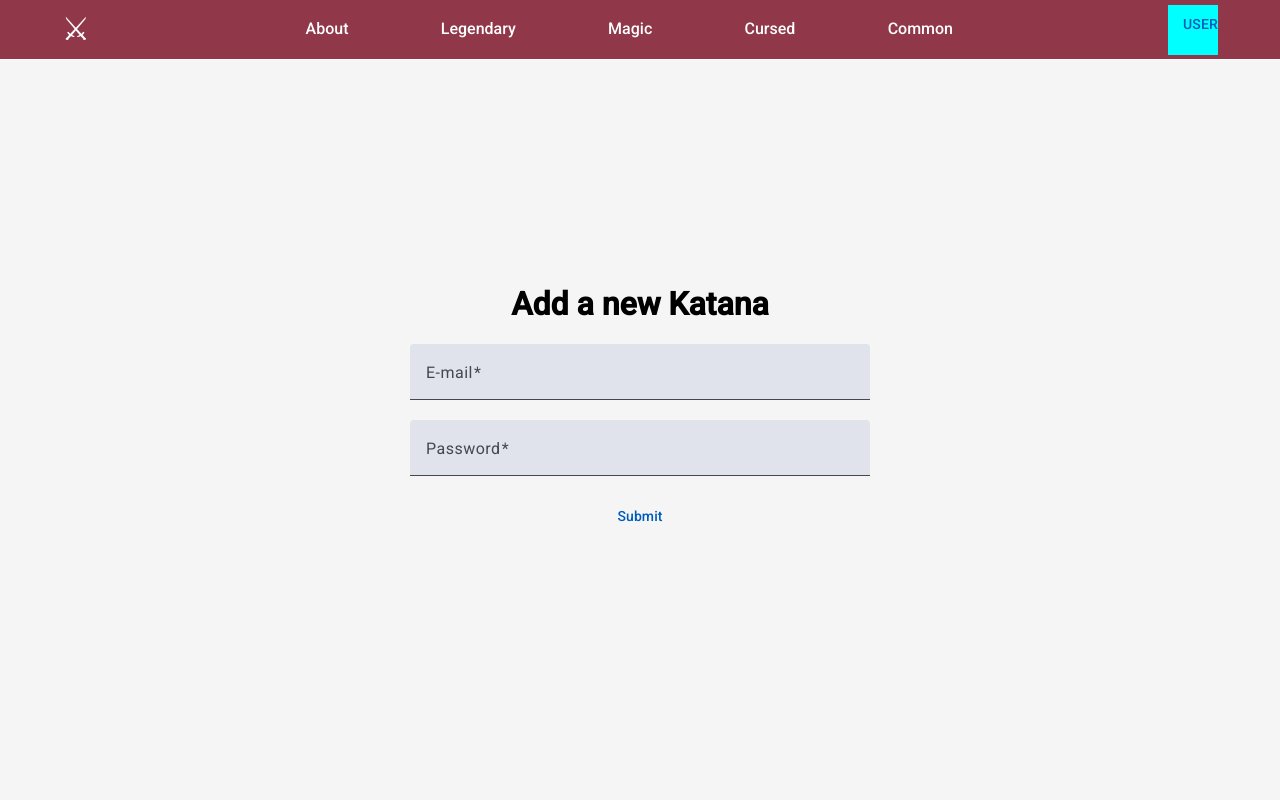
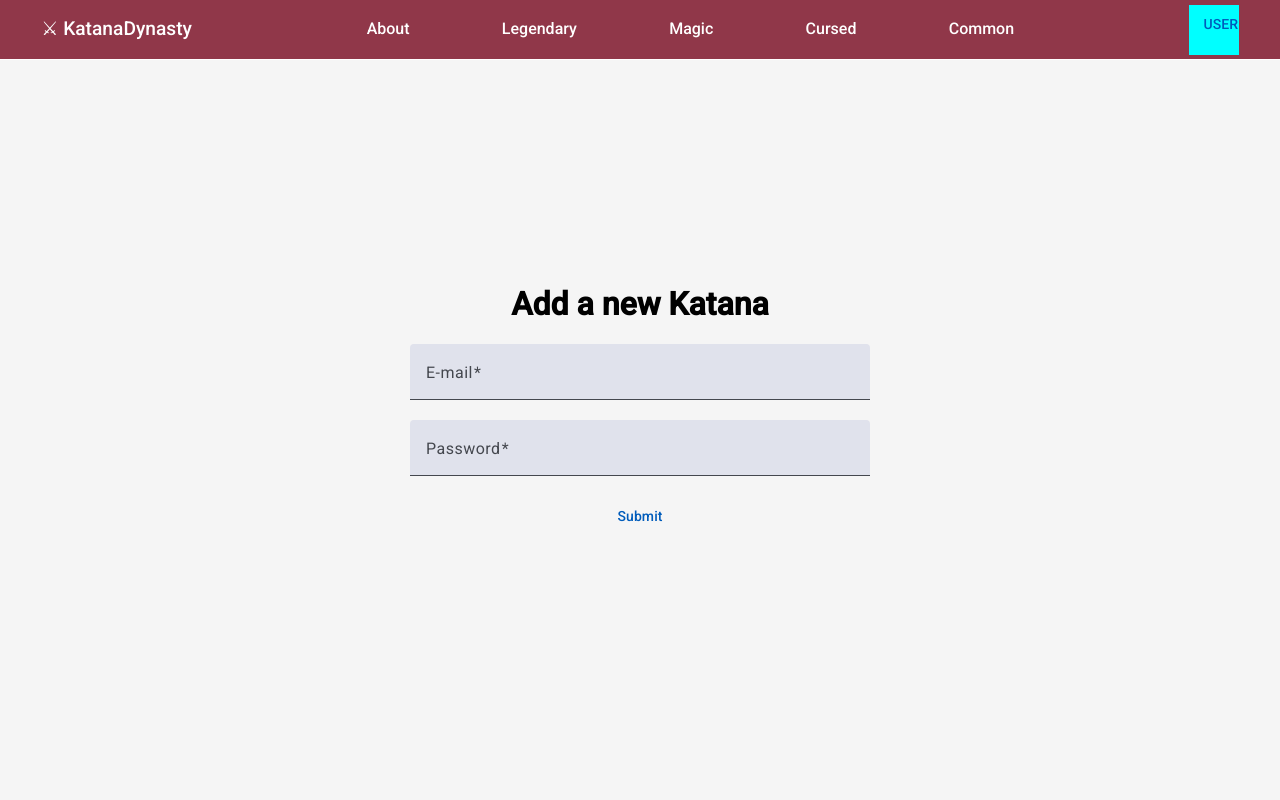
Before and after one commit to oFelpex/katana-dynasty, an Angular app: page /auth in a window 1280 px wide. Shown: the top 800 px of the page. Built offline with nearby package versions, Linux system fonts and the light colour scheme.

Commit message:
💄 Update styles

```diff
--- a/src/app/shared/full-catalog/full-catalog.component.html
+++ /dev/null
@@ -1 +0,0 @@
-<p>full-catalog works!</p>
--- a/src/app/shared/nav-bar/nav-bar.component.html
+++ b/src/app/shared/nav-bar/nav-bar.component.html
@@ -1,6 +1,6 @@
 <nav class="nav-bar" [ngStyle]="navBarStyles">
   @if (!isMobileScreen) {
-  <a routerLink="/home" class="logo">⚔</a>
+  <a routerLink="/home" class="logo">⚔ KatanaDynasty</a>
   <!-- ROUTES -->
   <ul class="routes">
     <li routerLink="/about">About</li>
@@ -15,13 +15,13 @@
   <mat-menu #menu="matMenu">
     <ul class="routes">
       <li routerLink="/about">About</li>
-      <li routerLink="/legendary">Legendary</li>
-      <li routerLink="/magic">Magic</li>
-      <li routerLink="/cursed">Cursed</li>
-      <li routerLink="/common">Common</li>
+      <li routerLink="/catalog/legendary">Legendary</li>
+      <li routerLink="/catalog/magic">Magic</li>
+      <li routerLink="/catalog/cursed">Cursed</li>
+      <li routerLink="/catalog/common">Common</li>
     </ul>
   </mat-menu>
-  <a routerLink="/home" class="logo">⚔</a>
+  <a routerLink="/home" class="logo">⚔ KatanaDynasty</a>
 
   }
 
--- a/src/app/shared/nav-bar/nav-bar.component.scss
+++ b/src/app/shared/nav-bar/nav-bar.component.scss
@@ -11,7 +11,7 @@
   flex-wrap: wrap;
 
   .logo {
-    font-size: xx-large;
+    font-size: larger;
   }
 
   .routes {
--- a/src/app/shared/nav-bar/nav-bar.component.ts
+++ b/src/app/shared/nav-bar/nav-bar.component.ts
@@ -54,7 +54,7 @@ export class NavBarComponent {
 
   ngOnInit(): void {
     this.breakpointSubscription = this.breakpointObserver
-      .observe('(max-width: 480px)')
+      .observe('(max-width: 580px)')
       .subscribe((state: BreakpointState) => {
         this.isMobileScreen = state.matches;
       });
--- a/src/styles.scss
+++ b/src/styles.scss
@@ -253,7 +253,7 @@ body {
 
       &:hover {
         background: #313131e7;
-        color: #2600ff;
+        color: hsl(208, 100%, 64%);
         filter: drop-shadow(0px 0px 20px rgb(1, 187, 255));
       }
     }
@@ -309,7 +309,6 @@ body {
   }
 }
 
-// NEED TO CHANGE WHEN I HAVE MORE TIME FOR
 .cursed {
   mat-card-content {
     padding: 20px 0 20px 20px;
```
Also changed, not shown: src/app/shared/full-catalog/full-catalog.component.ts (deleted, +0 -10 lines), src/app/shared/full-catalog/full-catalog.component.scss (deleted), 1 other file (tests, documents, lock files or other folders).
